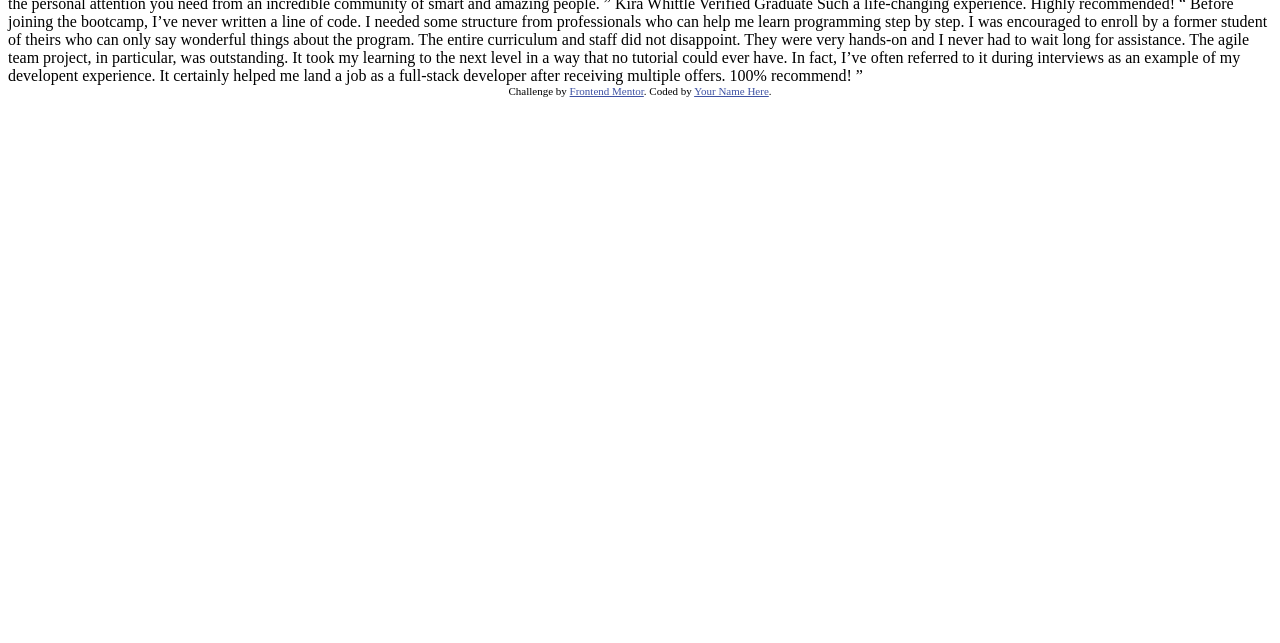
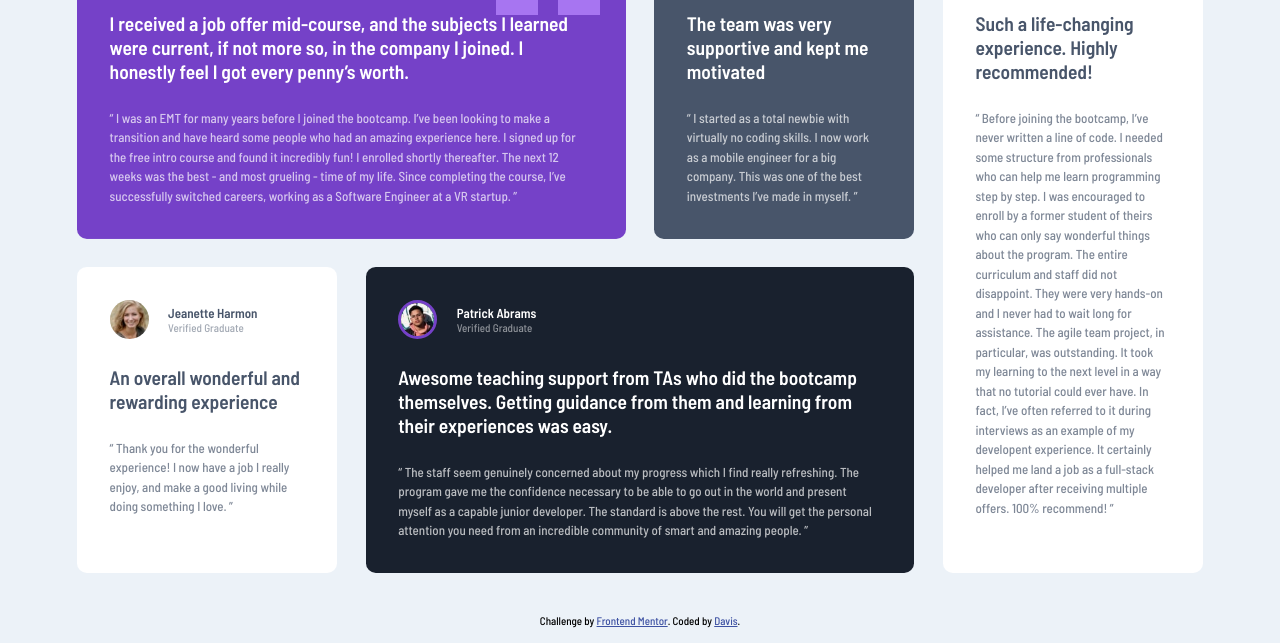
Before and after one commit to davislocs/Testimonials-grid-section, a plain HTML site: page index.html in a window 1280 px wide. Shown: the part 157-800 px from the top of the page. Drawn offline with Linux system fonts and the light colour scheme.

Commit message:
Version 1.0

```diff
--- a/index.html
+++ b/index.html
@@ -3,74 +3,77 @@
 <head>
   <meta charset="UTF-8">
   <meta name="viewport" content="width=device-width, initial-scale=1.0"> <!-- displays site properly based on user's device -->
-
   <link rel="icon" type="image/png" sizes="32x32" href="./images/favicon-32x32.png">
-
   <title>Frontend Mentor | [Challenge Name Here]</title>
-
-  <!-- Feel free to remove these styles or customise in your own stylesheet 👍 -->
-  <style>
-    .attribution { font-size: 11px; text-align: center; }
-    .attribution a { color: hsl(228, 45%, 44%); }
-  </style>
+  <link rel="stylesheet" href="/style.css">
+  <link rel="preconnect" href="https://fonts.googleapis.com">
+  <link rel="preconnect" href="https://fonts.gstatic.com" crossorigin>
+  <link href="https://fonts.googleapis.com/css2?family=Barlow+Semi+Condensed:wght@500;600&display=swap" rel="stylesheet">
 </head>
 <body>
-  Daniel Clifford
-  Verified Graduate
-
-  I received a job offer mid-course, and the subjects I learned were current, if not more so,
-  in the company I joined. I honestly feel I got every penny’s worth.
-
-  “ I was an EMT for many years before I joined the bootcamp. I’ve been looking to make a
+  <main>
+    <article class="testimonials">
+      <header>
+        <img alt="avatar-image" src="images/image-daniel.jpg" class="avatar">
+        <p class="name">Daniel Clifford<span class="status">Verified Graduate</span></p>
+      </header>
+      <p>I received a job offer mid-course, and the subjects I learned were current, if not more so,
+        in the company I joined. I honestly feel I got every penny’s worth.</p>
+      <p>“ I was an EMT for many years before I joined the bootcamp. I’ve been looking to make a
         transition and have heard some people who had an amazing experience here. I signed up
         for the free intro course and found it incredibly fun! I enrolled shortly thereafter.
         The next 12 weeks was the best - and most grueling - time of my life. Since completing
-  the course, I’ve successfully switched careers, working as a Software Engineer at a VR startup. ”
-
-  Jonathan Walters
-  Verified Graduate
-
-  The team was very supportive and kept me motivated
-
-  “ I started as a total newbie with virtually no coding skills. I now work as a mobile engineer
-  for a big company. This was one of the best investments I’ve made in myself. ”
-
-  Jeanette Harmon
-  Verified Graduate
-
-  An overall wonderful and rewarding experience
-
-  “ Thank you for the wonderful experience! I now have a job I really enjoy, and make a good living
-  while doing something I love. ”
-
-  Patrick Abrams
-  Verified Graduate
-
-  Awesome teaching support from TAs who did the bootcamp themselves. Getting guidance from them and
-  learning from their experiences was easy.
-
-  “ The staff seem genuinely concerned about my progress which I find really refreshing. The program
+        the course, I’ve successfully switched careers, working as a Software Engineer at a VR startup. ”</p>
+    </article>
+    <article class="testimonials">
+      <header>
+        <img alt="avatar-image" src="images/image-jonathan.jpg" class="avatar">
+        <p class="name">Jonathan Walters<span class="status">Verified Graduate</span></p>
+      </header>
+      <p>The team was very supportive and kept me motivated</p>
+      <p>“ I started as a total newbie with virtually no coding skills. I now work as a mobile engineer
+        for a big company. This was one of the best investments I’ve made in myself. ”</p>
+    </article>
+    <article class="testimonials">
+      <header>
+        <img alt="avatar-image" src="images/image-jeanette.jpg" class="avatar">
+        <p class="name">Jeanette Harmon<span class="status">Verified Graduate</span></p>
+      </header>
+      <p>An overall wonderful and rewarding experience</p>
+      <p>“ Thank you for the wonderful experience! I now have a job I really enjoy, and make a good living
+        while doing something I love. ”</p>
+    </article>
+    <article class="testimonials">
+      <header>
+        <img alt="avatar-image" src="images/image-patrick.jpg" class="avatar">
+        <p class="name">Patrick Abrams<span class="status">Verified Graduate</span></p>
+      </header>
+      <p>Awesome teaching support from TAs who did the bootcamp themselves. Getting guidance from them and
+        learning from their experiences was easy.</p>
+      <p>“ The staff seem genuinely concerned about my progress which I find really refreshing. The program
         gave me the confidence necessary to be able to go out in the world and present myself as a capable
         junior developer. The standard is above the rest. You will get the personal attention you need from
-  an incredible community of smart and amazing people. ”
-
-  Kira Whittle
-  Verified Graduate
-
-  Such a life-changing experience. Highly recommended!
-
-  “ Before joining the bootcamp, I’ve never written a line of code. I needed some structure from
+        an incredible community of smart and amazing people. ”</p>
+    </article>
+    <article class="testimonials">
+      <header>
+        <img alt="avatar-image" src="images/image-kira.jpg" class="avatar">
+        <p class="name">Kira Whittle<span class="status">Verified Graduate</span></p>
+      </header>
+      <p>Such a life-changing experience. Highly recommended!</p>
+      <p>“ Before joining the bootcamp, I’ve never written a line of code. I needed some structure from
         professionals who can help me learn programming step by step. I was encouraged to enroll by a former
         student of theirs who can only say wonderful things about the program. The entire curriculum and staff
         did not disappoint. They were very hands-on and I never had to wait long for assistance. The agile team
         project, in particular, was outstanding. It took my learning to the next level in a way that no tutorial
         could ever have. In fact, I’ve often referred to it during interviews as an example of my developent
         experience. It certainly helped me land a job as a full-stack developer after receiving multiple offers.
-  100% recommend! ”
-
-  <div class="attribution">
+        100% recommend! ”</p>
+    </article>
+  </main>
+  <footer class="attribution">
     Challenge by <a href="https://www.frontendmentor.io?ref=challenge" target="_blank">Frontend Mentor</a>.
-    Coded by <a href="#">Your Name Here</a>.
-  </div>
+    Coded by <a href="#">Davis</a>.
+  </footer>
 </body>
 </html>
--- a/style.css
+++ b/style.css
@@ -0,0 +1,180 @@
+*{
+    box-sizing: border-box;
+    padding: 0;
+    margin: 0;
+}
+:root{
+    --color-primary-one: hsl(263, 55%, 52%);
+    --color-primary-two: hsl(217, 19%, 35%);
+    --color-primary-three: hsl(0, 0%, 100%);
+    --color-primary-four: hsl(219, 29%, 14%);
+    --color-primary-five: hsl(0, 0%, 100%);
+
+    --color-neutral-very-light: hsl(0, 0%, 100%);
+    --color-neutral-light: hsl(0, 0%, 81%);
+    --color-neutral-dark: hsl(210, 46%, 95%);
+    --color-neutral-very-dark: hsl(217, 19%, 35%);
+
+    --font-weight-medium: 500;
+    --font-weight-semibold: 600;
+
+    --font-size-small: 0.85rem;
+    --font-size-medium-large: 1.5rem;
+}
+html{
+    font-size: 81.25%;
+    font-weight: var(--font-weight-medium);
+    color: var(--color-neutral-very-light);
+    font-family: Barlow Semi Condensed, sans-serif;
+}
+body{
+    background-color: var(--color-neutral-dark);
+    padding: 4rem 1.5rem;
+}
+main{
+    display: grid;
+    gap: 2.2rem;
+}
+.testimonials{
+    width: 100%;
+    padding: 2.5rem;
+    border-radius: 0.75rem;
+}
+.testimonials > p{
+    margin-top: 2rem;
+}
+.testimonials > p:first-of-type{
+    font-size: var(--font-size-medium-large);
+    font-weight: var(--font-weight-semibold);
+}
+.testimonials > p:last-of-type{
+    opacity: 70%;
+    line-height: 1.5rem;
+}
+/*****************testimonials header********************/
+.testimonials header{
+    display: flex;
+    align-items: center;
+}
+.testimonials header .name{
+    margin-left: 1.5rem;
+    display: flex;
+    flex-direction: column;
+    font-weight: var(--font-weight-semibold);
+}
+.testimonials header .name .status{
+    font-weight: var(--font-weight-medium);
+    font-size: var(--font-size-small);
+    opacity: 50%;
+}
+.testimonials header .avatar{
+    border: 0.3rem solid hsla(0, 0, 100%, 0);
+    border-radius: 50%;
+    width: 3rem;
+    height: auto;
+}
+.testimonials:first-of-type header .avatar{
+    border: 0.3rem solid hsla(0, 100%, 100%, 0.5);
+}
+.testimonials:nth-of-type(4) header .avatar{
+    border: 0.3rem solid hsl(263, 55%, 52%);
+}
+/*****************testimonials content********************/
+.testimonials:nth-of-type(1){
+    background-color: var(--color-primary-one);
+    background-image: url(images/bg-pattern-quotation.svg);
+    background-repeat: no-repeat;
+    background-position: right 2rem top;
+}
+.testimonials:nth-of-type(2){
+    background-color: var(--color-primary-two);
+}
+.testimonials:nth-of-type(3){
+    background-color: var(--color-primary-three);
+    color: var(--color-neutral-very-dark);
+}
+.testimonials:nth-of-type(4){
+    background-color: var(--color-primary-four);
+}
+.testimonials:nth-of-type(5){
+    background-color: var(--color-primary-three);
+    color: var(--color-neutral-very-dark);
+}
+.attribution {
+    font-size: 11px; text-align: center;
+    color: black;
+    margin-top: 0.5rem;
+}
+.attribution a {
+     color: hsl(228, 45%, 44%);
+}
+@media only screen and (min-width:550px){
+    body{
+        padding: 4rem 0;
+    }
+    main{
+        grid-template-columns:repeat(2, 20rem);
+        width: fit-content;
+        margin: 0 auto;
+
+    }
+    .testimonials:nth-of-type(1){
+        grid-column: span 2;
+    }
+    .testimonials:nth-of-type(2){
+        grid-column: ;
+        grid-row: 2;
+    }
+    .testimonials:nth-of-type(3){
+        grid-column: 1;
+        grid-row: 3;
+    }
+    .testimonials:nth-of-type(4){
+        grid-column: span 2;
+        grid-row: 4;
+    }
+    .testimonials:nth-of-type(5){
+        grid-column: 2;
+        grid-row: span 2;
+    }
+}
+@media only screen and (min-width:1100px){
+    body{
+        padding: 0;
+    }
+    main{
+        grid-template-columns:repeat(4, 20rem);
+        width: fit-content;
+        position: relative;
+        margin: 0 auto;
+        position:relative;
+        top: 50vh;
+        transform: translateY(-50%);
+    }
+    .testimonials:nth-of-type(1){
+        grid-column: span 2;
+    }
+    .testimonials:nth-of-type(2){
+        grid-column: 3;
+        grid-row: 1;
+    }
+    .testimonials:nth-of-type(3){
+        grid-column: 1;
+        grid-row: 2;
+    }
+    .testimonials:nth-of-type(4){
+        grid-column: span 2;
+        grid-row: 2;
+    }
+    .testimonials:nth-of-type(5){
+        grid-row: 1/3;
+        grid-column: 4;
+    }
+    .attribution {
+        position:absolute;
+        bottom: 2vh;
+        left: 50vw;
+        transform: translateX(-50%);
+        z-index: -1;
+    }
+}
```
Lines whose indentation alone changed are shown as unchanged.
